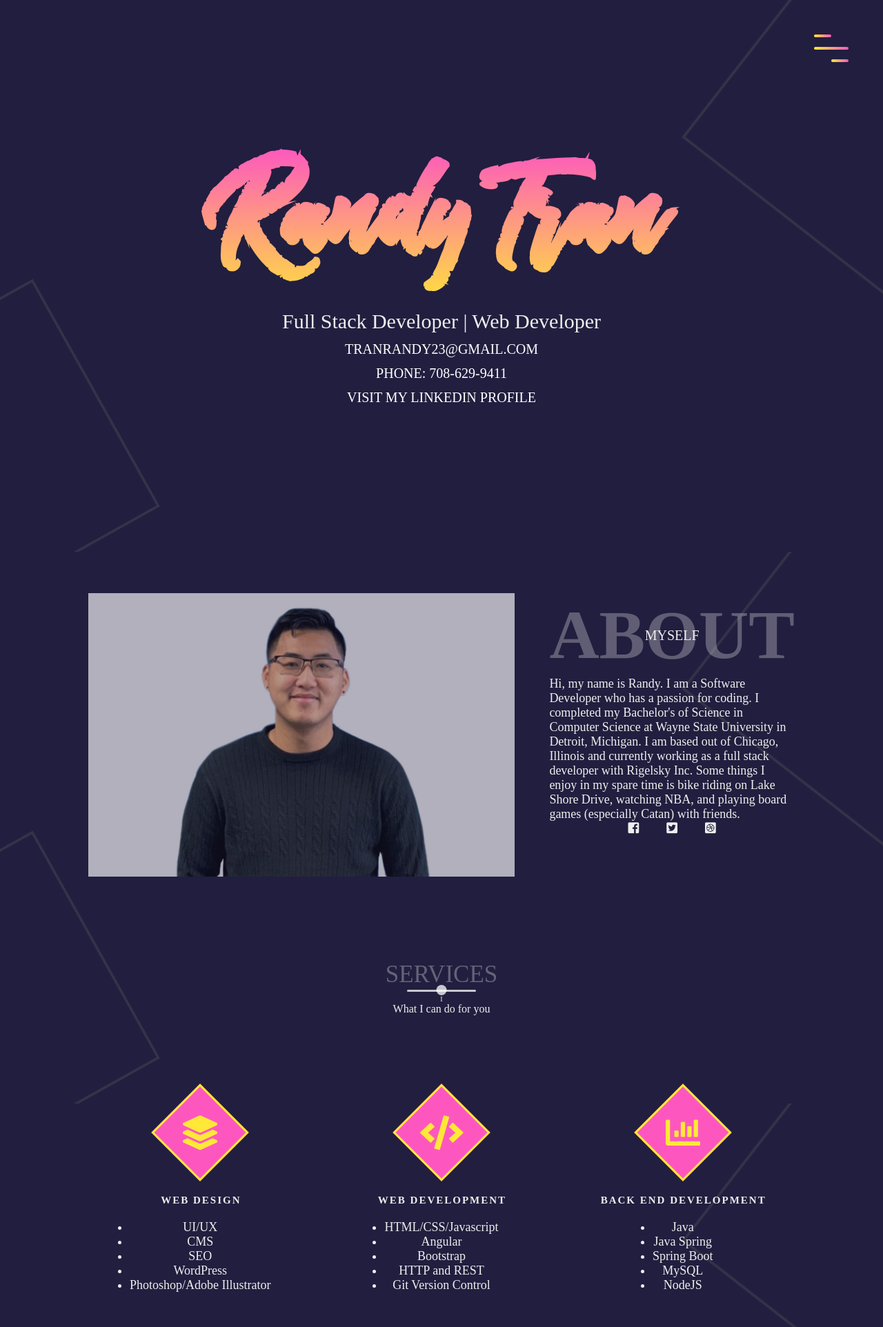
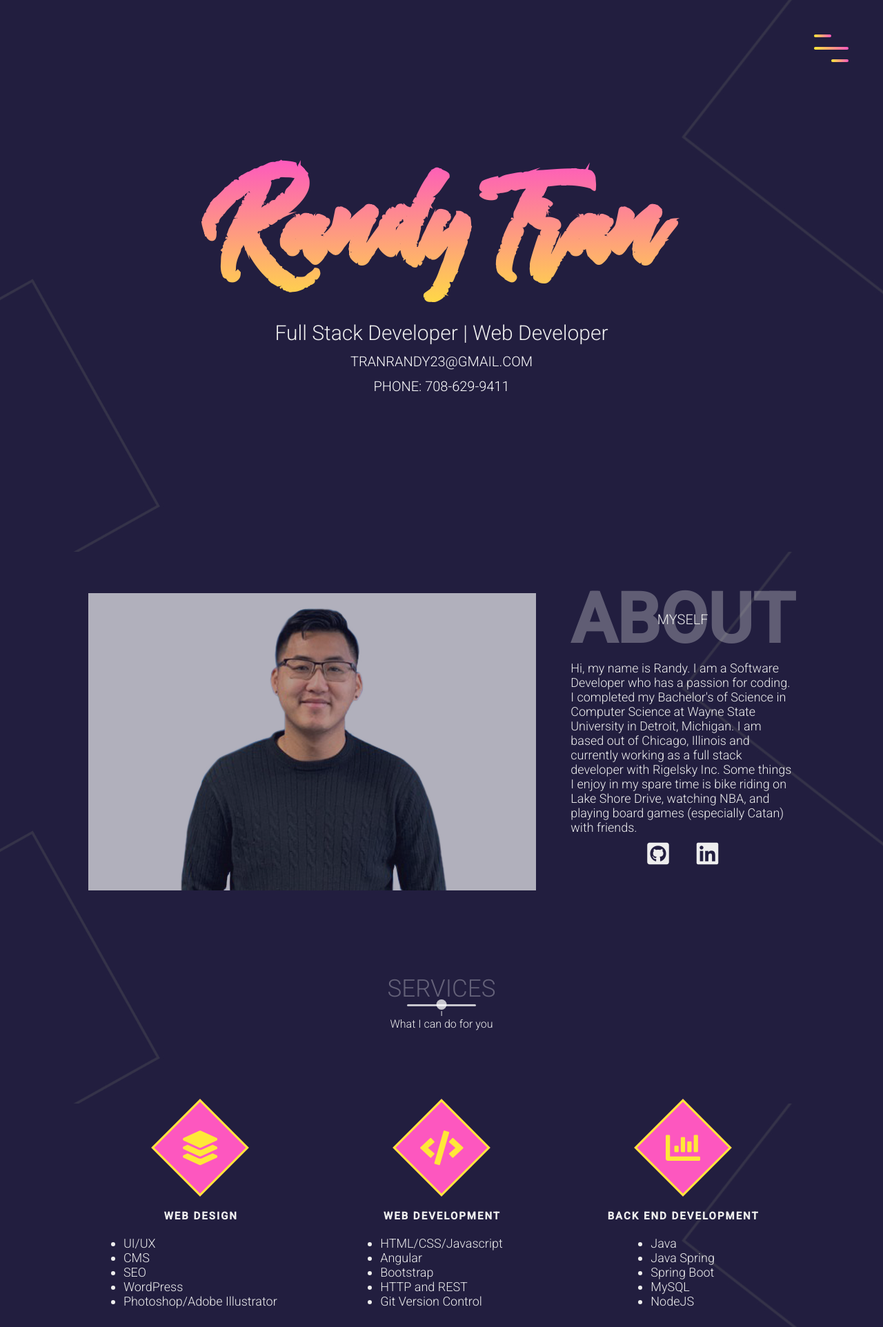
Before and after one commit to tranrandy23/tranrandy23.github.io, a PHP site: page / in a window 1280 px wide. Shown: the top 1924 px of the page at 69% size. Run offline with PHP 8.4, Linux system fonts and the light colour scheme.

Commit message:
added github/linkedin icons

```diff
--- a/index.html
+++ b/index.html
@@ -5,6 +5,7 @@
     <meta name="viewport" content="width=device-width, initial-scale=1">
     <title>Randy Tran</title>
     <link rel="stylesheet" href="https://unpkg.com/aos@next/dist/aos.css" />
+    <link href="https://fonts.googleapis.com/css2?family=Roboto:ital,wght@0,100;0,300;0,400;0,500;1,100;1,300;1,400;1,500&display=swap" rel="stylesheet">
     <link rel="stylesheet" href="https://use.fontawesome.com/releases/v5.7.2/css/all.css" integrity="sha384-fnmOCqbTlWIlj8LyTjo7mOUStjsKC4pOpQbqyi7RrhN7udi9RwhKkMHpvLbHG9Sr" crossorigin="anonymous">
     <link rel="stylesheet" href="main.css">
 </head>
@@ -32,7 +33,7 @@
             <h6>Full Stack Developer | Web Developer</h6>
             <a href = "mailto: tranrandy23@gmail.com" class="abc">tranrandy23@gmail.com</a><br>
             <a href="tel:708-629-9411" class="abc">Phone: 708-629-9411</a><br>
-            <a href="https://www.linkedin.com/in/randy-tran-972a72159/" class="abc">Visit My LinkedIn Profile</a>
+            <!-- <a href="https://www.linkedin.com/in/randy-tran-972a72159/" class="abc">Visit My LinkedIn Profile</a> -->
 
 		</div>
 	</header>
@@ -55,20 +56,20 @@
             </p>
                     <ul class="nav-list">
                         <li>
-                            <a href="#" class="icon-link">
-                            <i class="fab fa-facebook-square"></i>
+                            <a href="https://github.com/tranrandy23" class="icon-link">
+                                <i class="fab fa-github-square fa-2x"></i>
                         </a>
                         </li>
                         <li>
-                            <a href="#" class="icon-link">
-                            <i class="fab fa-twitter-square"></i>
+                            <a href="https://www.linkedin.com/in/randy-tran-972a72159/" class="icon-link">
+                                <i class="fab fa-linkedin fa-2x"></i>
                         </a>
                         </li>
-                        <li>
+                        <!-- <li>
                             <a href="#" class="icon-link">
                             <i class="fab fa-dribbble-square"></i>
                         </a>
-                        </li>
+                        </li> -->
                     </ul>
                 </div>
             </div>
--- a/main.css
+++ b/main.css
@@ -14,7 +14,7 @@
 
 html{
     font-size:10px;
-    font-family: 'Roboto, sans-serif';
+    font-family: 'Roboto';
     color: #eee;
 }
 
@@ -289,11 +289,17 @@ li{
     transition: color 650ms;
 }
 
-.fa-facebook-square:hover{
+.fa-github-square{
+    margin-top:1rem;
+}
+.fa-github-square:hover{
+
     color: #3B5998;
 }
-
-.fa-twitter-square:hover{
+.fa-linkedin{
+    margin-top:1rem;
+}
+.fa-linkedin:hover{
     color: #00ACEE;
 }
 
@@ -340,6 +346,10 @@ li{
     font-size: 5rem;
     margin:auto;
     transform: rotate(-45deg);
+}
+
+.skill li{
+    text-align:left;
 }
 /*End services*/
 
```
